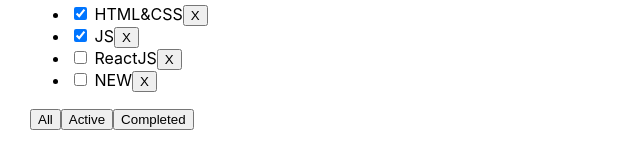
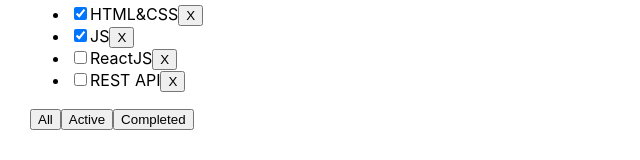
Before and after one commit to Alexei-Karamzin/todolist-ts, a React (Create React App) app: page / in a window 1280 px wide. Shown: the part 124-284 px from the top of the page, without its empty margins (0-640 px from the left). Built offline with nearby package versions, Linux system fonts and the light colour scheme.

Commit message:
add uuid

```diff
--- a/package.json
+++ b/package.json
@@ -10,10 +10,12 @@
     "@types/node": "^12.0.0",
     "@types/react": "^16.9.0",
     "@types/react-dom": "^16.9.0",
+    "@types/uuid": "^8.3.4",
     "react": "^16.13.1",
     "react-dom": "^16.13.1",
     "react-scripts": "3.4.1",
-    "typescript": "~3.7.2"
+    "typescript": "~3.7.2",
+    "uuid": "^8.3.2"
   },
   "scripts": {
     "start": "react-scripts --openssl-legacy-provider start",
--- a/src/App.tsx
+++ b/src/App.tsx
@@ -2,20 +2,28 @@ import React, {useState} from 'react';
 import './App.css';
 import {TasksType, TodoList} from "./TodoList";
 import {Input} from "./input";
+import {v1} from 'uuid';
 
 export type FilterValueType = 'all' | 'completed' | 'active'
 
 export function App() {
 
     const [tasks, setTasks] = useState<Array<TasksType>>([
-        {id: 1, title: "HTML&CSS", isDone: true},
-        {id: 2, title: "JS", isDone: true},
-        {id: 3, title: "ReactJS", isDone: false},
-        {id: 4, title: "NEW", isDone: false}
+        {id: v1(), title: "HTML&CSS", isDone: true},
+        {id: v1(), title: "JS", isDone: true},
+        {id: v1(), title: "ReactJS", isDone: false},
+        {id: v1(), title: "REST API", isDone: false}
     ])
     const [filter, setFilter] = useState<FilterValueType>('all')
 
-    const removeTask = (id: number) => {
+    const addTask = (title: string) => {
+        let newTask = {id: v1(), title, isDone: false}
+        let newTasks = [newTask, ...tasks]
+
+        setTasks(newTasks)
+    }
+
+    const removeTask = (id: string) => {
         let resultTasks = tasks.filter(task => task.id !== id)
         setTasks(resultTasks)
     }
@@ -25,10 +33,10 @@ export function App() {
     }
 
     let tasksForTodolist = tasks
-    if(filter === 'completed'){
+    if (filter === 'completed') {
         tasksForTodolist = tasks.filter(task => task.isDone === true)
     }
-    if(filter === 'active'){
+    if (filter === 'active') {
         tasksForTodolist = tasks.filter(task => task.isDone === false)
     }
 
@@ -39,6 +47,7 @@ export function App() {
                 tasks={tasksForTodolist}
                 removeTask={removeTask}
                 changeFilter={changeFilter}
+                addTask={addTask}
             />
             <Input title={'Train'}/>
         </div>
--- a/src/TodoList.tsx
+++ b/src/TodoList.tsx
@@ -1,41 +1,58 @@
-import React from "react";
+import React, {useState} from "react";
 import {FilterValueType} from "./App";
 
 type TodolistType = {
     title: string,
     tasks: Array<TasksType>
-    removeTask: (id:number)=>void
-    changeFilter: (value: FilterValueType)=>void
+    removeTask: (id: string) => void
+    changeFilter: (value: FilterValueType) => void
+    addTask: (title: string) => void
 }
 
 export type TasksType = {
-    id: number,
+    id: string,
     title: string,
     isDone: boolean
 }
 
 export const TodoList = (props: TodolistType) => {
 
+    const [title, setTitle] = useState('')
 
+    const onChangeInputHandler = (newTitle: string) => {
+        setTitle(newTitle)
+    }
+
+    const addTaskOnClickHandler = () => {
+        props.addTask(title)
+        setTitle('')
+    }
 
     return (
         <div>
             <h3>{props.title}</h3>
             <div>
-                <input/>
-                <button>+</button>
+                <input
+                    value={title}
+                    onKeyPress={e => {
+                        console.log(e.keyCode)
+                    }}
+                    onChange={(e) => onChangeInputHandler(e.currentTarget.value)}
+                />
+                <button onClick={addTaskOnClickHandler}>+</button>
             </div>
             <ul>
                 {
-                    props.tasks.map((el) => <li><input type="checkbox" checked={el.isDone}/> <span>{el.title}</span>
+                    props.tasks.map((el) => <li key={el.id}><input type="checkbox" checked={el.isDone}/>
+                        <span>{el.title}</span>
                         <button onClick={() => props.removeTask(el.id)}>X</button>
                     </li>)
                 }
             </ul>
             <div>
-                <button onClick={()=>props.changeFilter("all")}>All</button>
-                <button onClick={()=>props.changeFilter("active")}>Active</button>
-                <button onClick={()=>props.changeFilter("completed")}>Completed</button>
+                <button onClick={() => props.changeFilter("all")}>All</button>
+                <button onClick={() => props.changeFilter("active")}>Active</button>
+                <button onClick={() => props.changeFilter("completed")}>Completed</button>
             </div>
         </div>
     )
```
Also changed, not shown: 1 other file (tests, documents, lock files or other folders).
